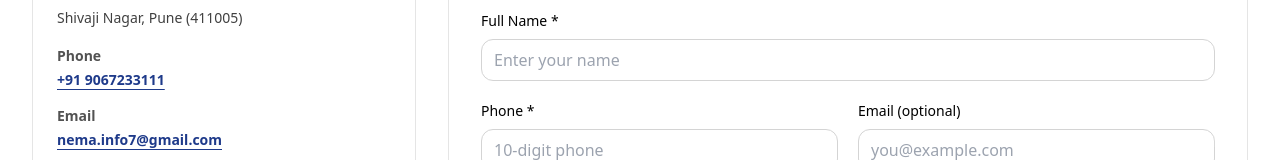
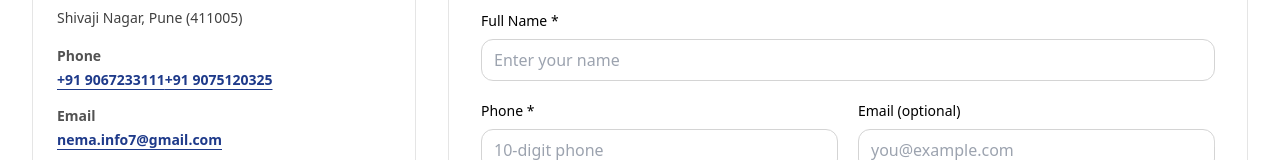
Before and after one commit to athya0823/excellence, a React (Vite) app in the folder client/: page /contact in a window 1280 px wide. Shown: the part 599-759 px from the top of the page. Built offline with nearby package versions, Linux system fonts and the light colour scheme; no server answers.

Commit message:
Update Contact.jsx

```diff
--- a/client/src/pages/Contact.jsx
+++ b/client/src/pages/Contact.jsx
@@ -132,6 +132,7 @@ export default function Contact() {
                       href={`tel:${siteConfig.phone.replace(/\s/g, "")}`}
                     >
                       {siteConfig.phone}
+                      {siteConfig.phone2}
                     </a>
                   </div>
 
```
